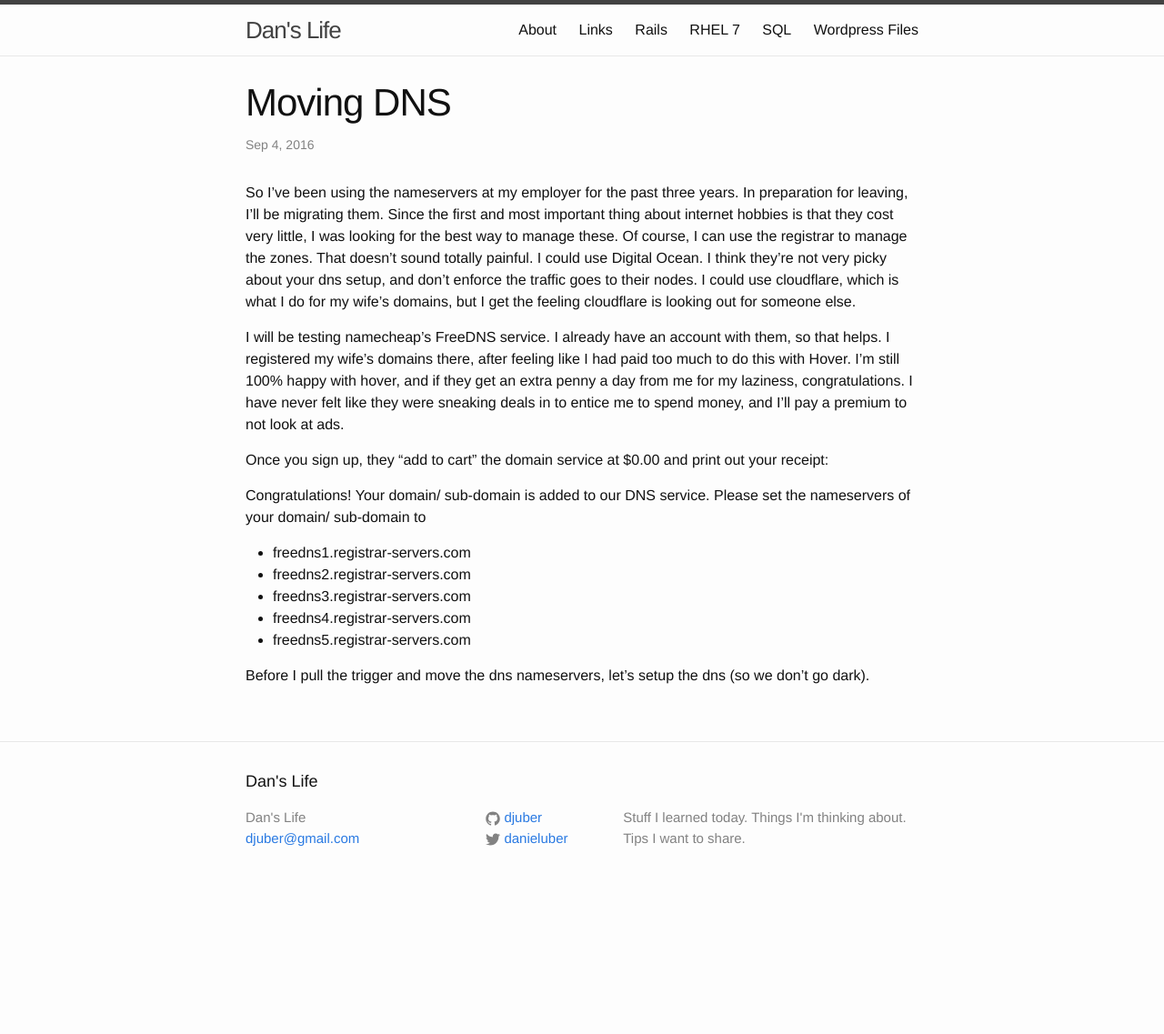
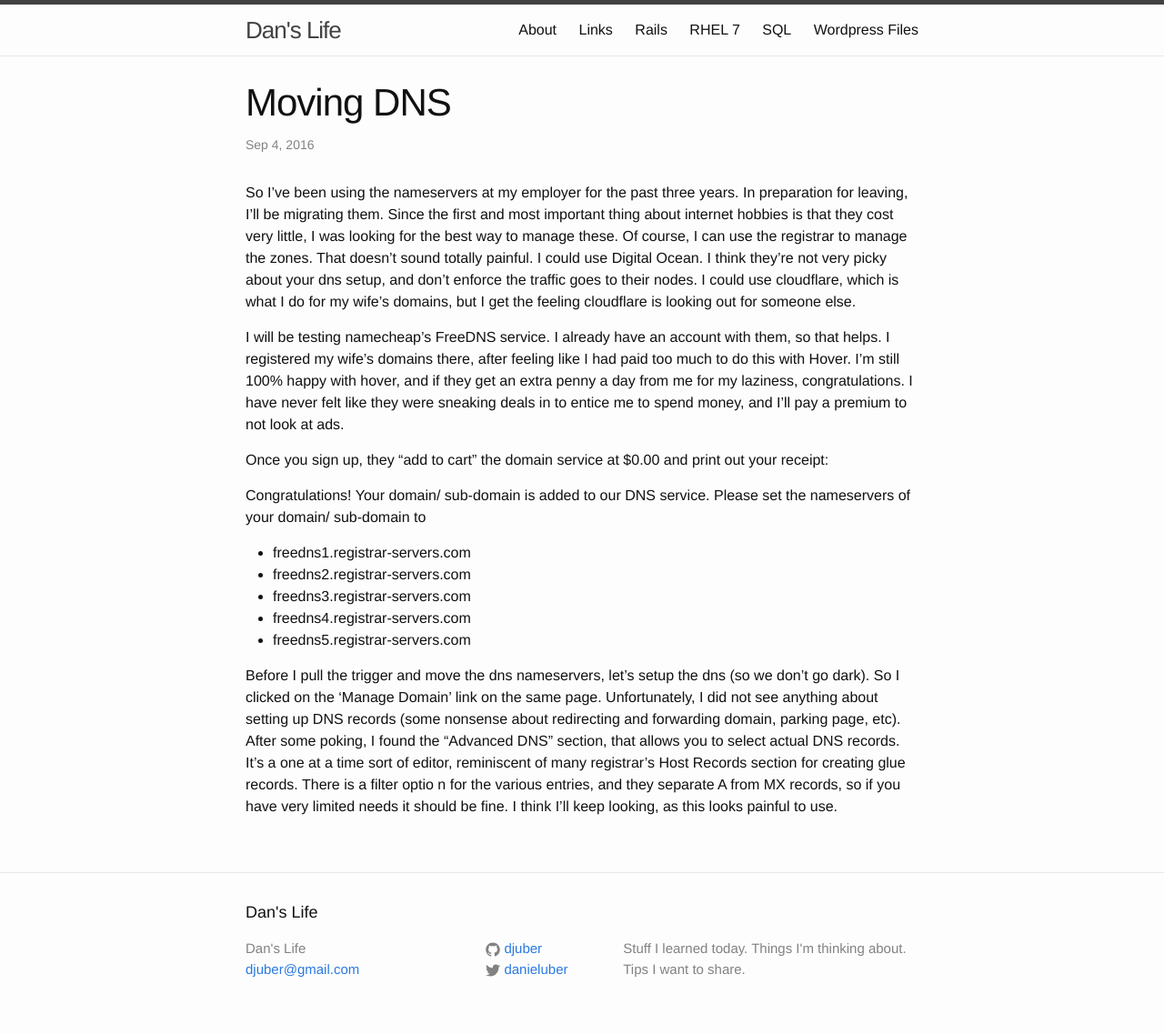
Before and after one commit to djuber/myblog, a Jekyll site: the page built from _posts/2016-09-04-Moving-DNS.markdown, in a window 1280 px wide. Shown: the whole page at 91% size. Built offline with Jekyll 4.4.1, drawn with Linux system fonts in a browser that asks for light colours; before the commit the page ends 993 px from its top, so only the background shows below that.

Commit message:
automated 2016-09-04-00:34:45

```diff
--- a/_posts/2016-09-04-Moving-DNS.markdown
+++ b/_posts/2016-09-04-Moving-DNS.markdown
@@ -20,4 +20,4 @@ Please set the nameservers of your domain/ sub-domain to
 *    freedns4.registrar-servers.com
 *    freedns5.registrar-servers.com
 
-Before I pull the trigger and move the dns nameservers, let's setup the dns (so we don't go dark).
+Before I pull the trigger and move the dns nameservers, let's setup the dns (so we don't go dark). So I clicked on the 'Manage Domain' link on the same page. Unfortunately, I did not see anything about setting up DNS records (some nonsense about redirecting and forwarding domain, parking page, etc). After some poking, I found the "Advanced DNS" section, that allows you to select actual DNS records. It's a one at a time sort of editor, reminiscent of many registrar's Host Records section for creating glue records. There is a filter optio n for the various entries, and they separate A from MX records, so if you have very limited needs it should be fine. I think I'll keep looking, as this looks painful to use.
```
